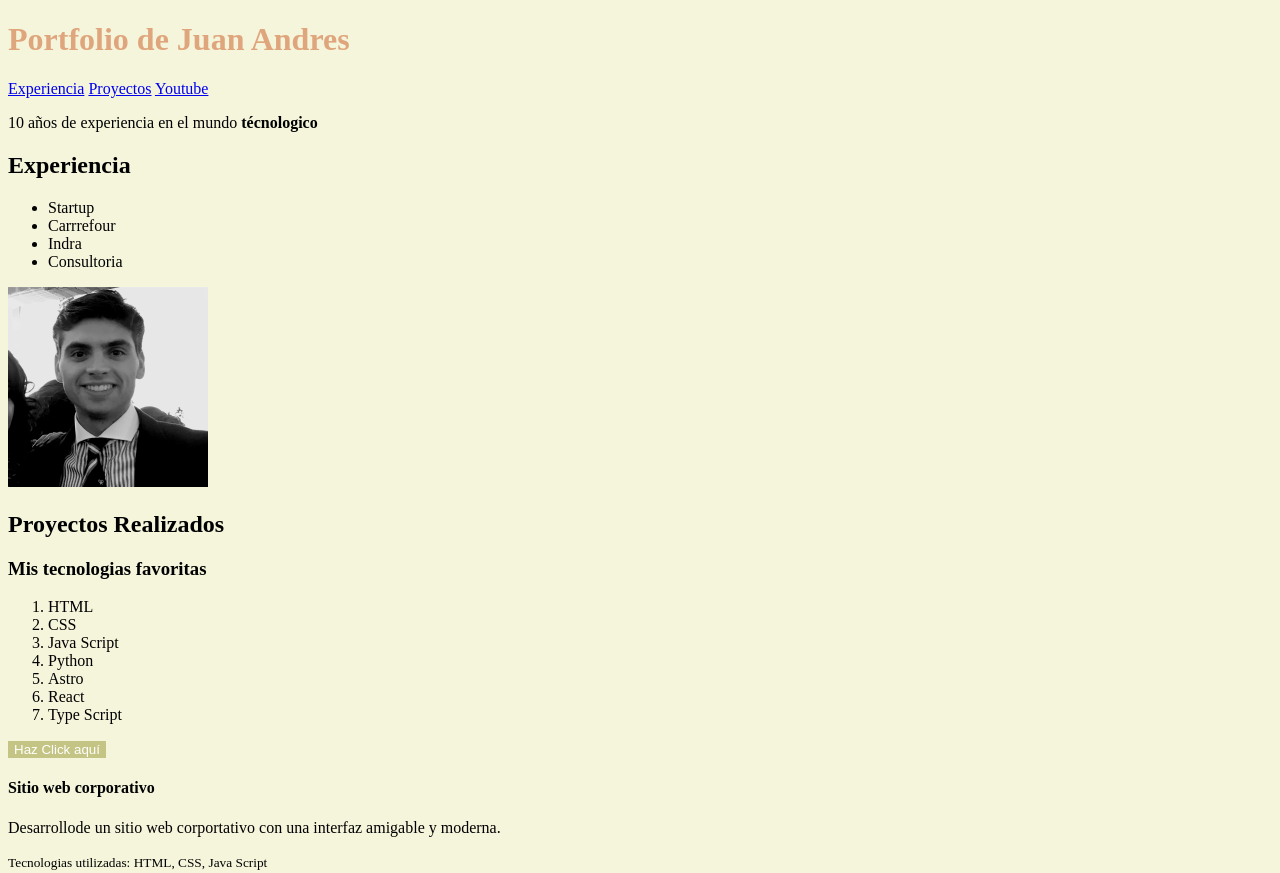
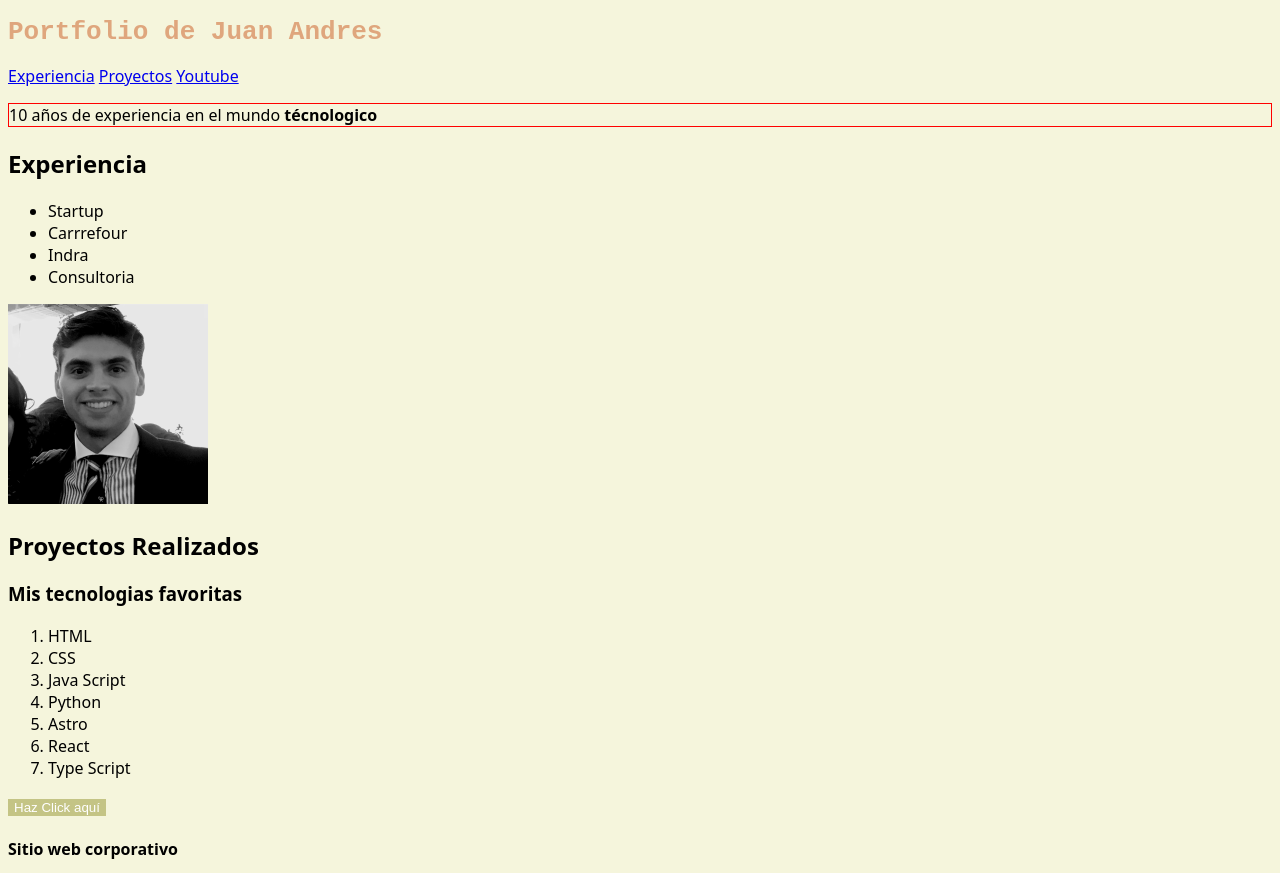
Before and after one commit to japp0004/porfolio, a plain HTML site: page index.html in a window 1280 px wide. Shown: the top 873 px of the page. Drawn offline with Linux system fonts and the light colour scheme.

Commit message:
update index.html

```diff
--- a/index.html
+++ b/index.html
@@ -16,16 +16,22 @@
     <style>
         h1 {
             color:rgb(223, 166, 125);
+            font-family: monospace;
         }
         body {
             background:beige ;
+            font-family: system-ui,
+            -apple-system, BlinkMacSystemFont,
+            'Segoe UI', Roboto, Oxygen, Ubuntu, Cantarell, 'Open Sans', 'Helvetica Neue', sans-serif;
         }
         #botonclick{
             background: rgb(196, 196, 133);
             color: white;
             border: 0;
         }
-
+        .description{
+            border: 1px solid red;
+        }
     </style>
 
 </head>
@@ -39,7 +45,7 @@
         </nav>
     </header>
     <main>
-    <p>10 años de experiencia en el mundo <strong>técnologico</strong></p>
+    <p class="description">10 años de experiencia en el mundo <strong>técnologico</strong></p>
     <h2 id="experiencia">Experiencia</h2>
     <ul>
         <li class="List-item">Startup</li>
```
